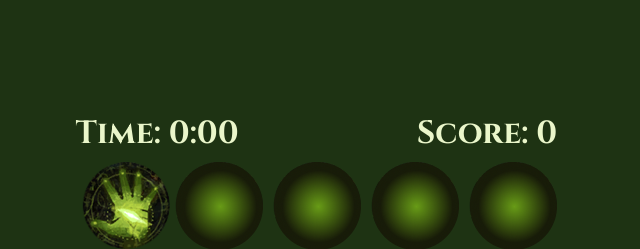
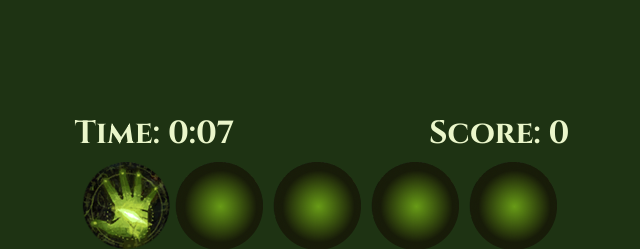
Before and after one commit to SelenaHunter/DA-I-Memory, a plain HTML site: page index.html in a window 1280 px wide. Both pictures are taken after a click on the element 441 px from the left and 209 px from the top of the page. Shown: the top 249 px of the page, without its empty margins (318-958 px from the left). Drawn offline with Linux system fonts and the light colour scheme; a web font is replaced by a local one.

Commit message:
Add timer

```diff
--- a/index.html
+++ b/index.html
@@ -8,7 +8,7 @@
 	<meta name="description" content="">
 	<title>Memory</title>
 	<link rel="stylesheet" href="memory.css">
-	<link href="https://fonts.googleapis.com/css?family=Cinzel:700|Just+Another+Hand" rel="stylesheet">
+	<link href="https://fonts.googleapis.com/css?family=Cinzel:700" rel="stylesheet">
 </head>
 
 <body>
@@ -20,7 +20,7 @@
 			It took you <label id="labelTries"></label> tries.
 		</div>
 		<div class="time">
-			Time: <label id="labelTime">0:00</label>
+			Time: <label id="labelTime"></label>
 		</div>
 		<div class="score">
 			Score: <label id="labelScore">0</label>
@@ -121,4 +121,7 @@
 
 
 	<script src="memory.js"></script>
-</body></html>
+	<script src="timer.js"></script>
+</body>
+
+</html>
--- a/memory.css
+++ b/memory.css
@@ -61,10 +61,12 @@ body {
 
 .score {
 	grid-area: score;
+	text-align: right;
 }
 
 .time {
 	grid-area: time;
+	text-align: left;
 }
 
 #tries {
@@ -86,10 +88,10 @@ body {
 	margin: auto;
 	text-align: center;
 	align-items: center;
-	grid-template-columns: 1fr 1fr 1fr;
+	grid-template-columns: 1fr 1fr;
 	grid-template-rows: 1fr 1fr 1fr;
 	grid-template-areas:
-		"end end end"
-		"tries tries tries"
-		"time . score";
+		"end end"
+		"tries tries"
+		"time score";
 }
--- a/memory.js
+++ b/memory.js
@@ -3,7 +3,6 @@ let hasFlippedCard = false;
 let lockBoard = false;
 let firstCard, secondCard;
 let score = 0;
-let time = 0;
 let numTries = 0;
 
 document.getElementById('#labelScore');
@@ -13,6 +12,7 @@ let end = document.getElementById('game-end');
 cards.forEach(card => card.addEventListener('click', flipCard));
 
 function flipCard() {
+	timer();
 	if (lockBoard) return;
 	if (this === firstCard) return;
 
@@ -78,6 +78,5 @@ function checkGameEnd() {
 		end.style.display = "grid";
 		tries.style.display = "block";
 		labelTries.innerHTML = numTries;
-
 	}
 }
--- /dev/null
+++ b/timer.js
@@ -0,0 +1,22 @@
+function timer() {
+
+	let count = 0;
+	let rAF_ID;
+
+	let rAFCallback = function (callback) {
+		if (score == 10) {
+			return;
+		}
+		let count = callback;
+
+		let s = Math.floor((count / 1000) % 60).toString().padStart(2, '0');
+		let m = Math.floor((count / 60000) % 60);
+
+		document.getElementById('labelTime').innerHTML = m + ":" + s;
+		rAF_ID = requestAnimationFrame(rAFCallback);
+	}
+
+	// request animation frame on render
+	rAF_ID = requestAnimationFrame(rAFCallback);
+
+}
```
